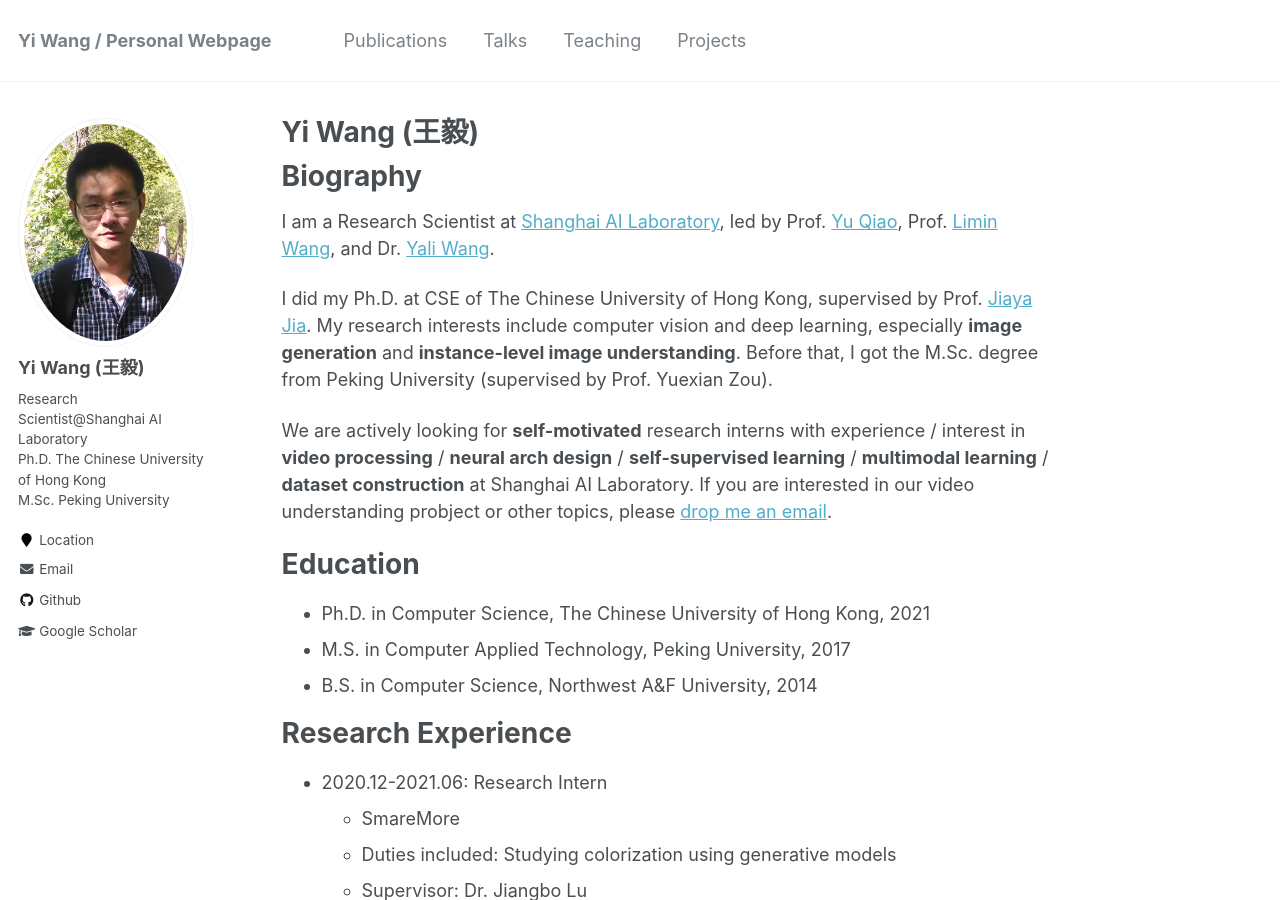
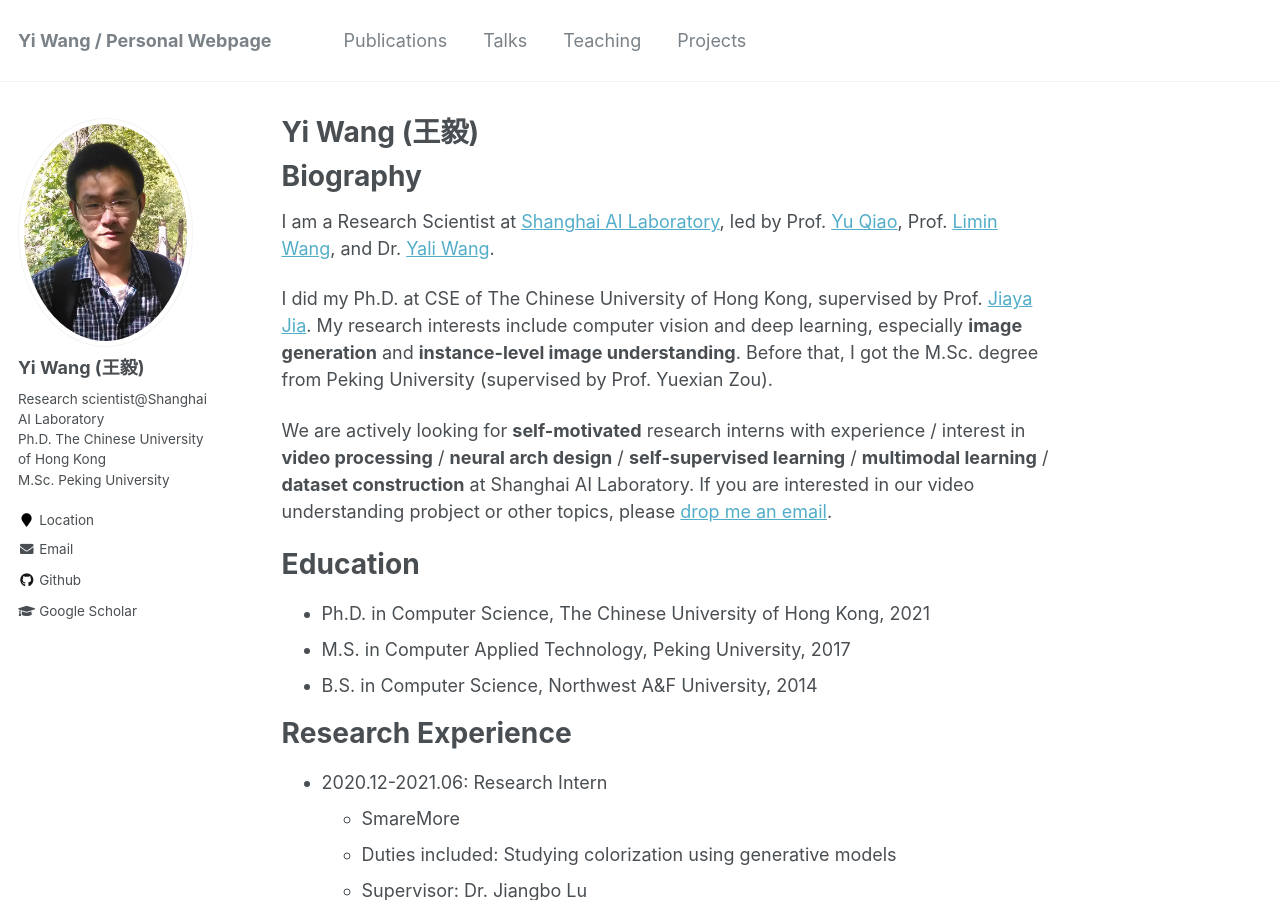
Before and after one commit to shepnerd/shepnerd.github.io, a Jekyll site: the page built from _pages/about.md, in a window 1280 px wide and 900 px high. Built offline with Jekyll 4.4.1, drawn with Linux system fonts in a browser that asks for light colours.

```diff
--- a/_config.yml
+++ b/_config.yml
@@ -82,7 +82,7 @@ analytics:
 author:
   name             : "Yi Wang (王毅)"
   avatar           : "wy3.jpeg"
-  bio              : "Research Scientist@Shanghai AI Laboratory<br/>Ph.D. The Chinese University of Hong Kong<br/>M.Sc. Peking University"
+  bio              : "Research scientist@Shanghai AI Laboratory<br/>Ph.D. The Chinese University of Hong Kong<br/>M.Sc. Peking University"
   location         : "Location"
   employer         :
   pubmed           : #"https://www.ncbi.nlm.nih.gov/pubmed/?term=john+snow"
```
